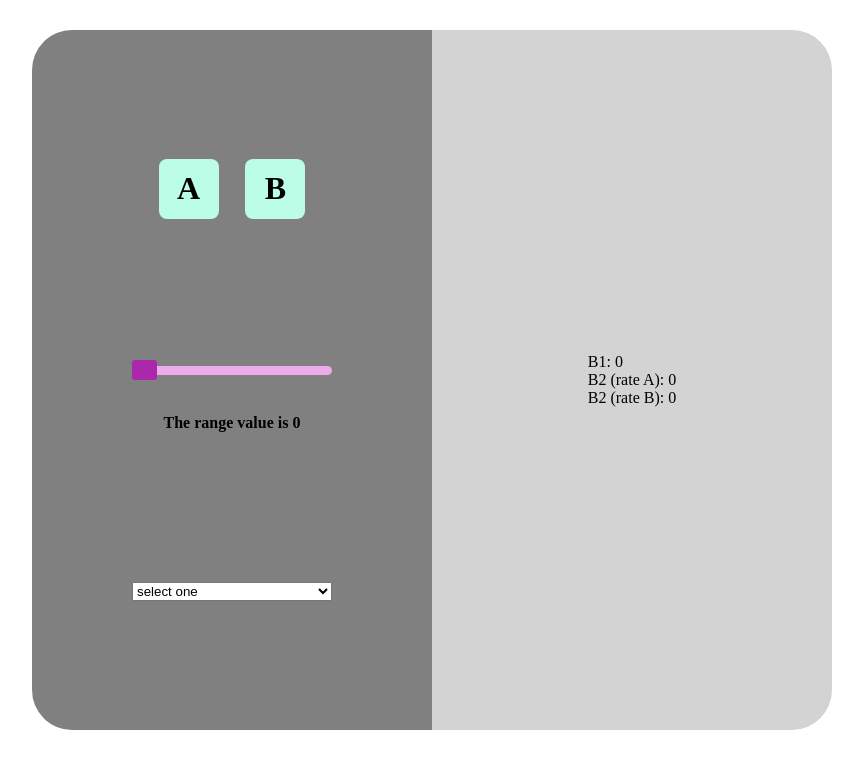
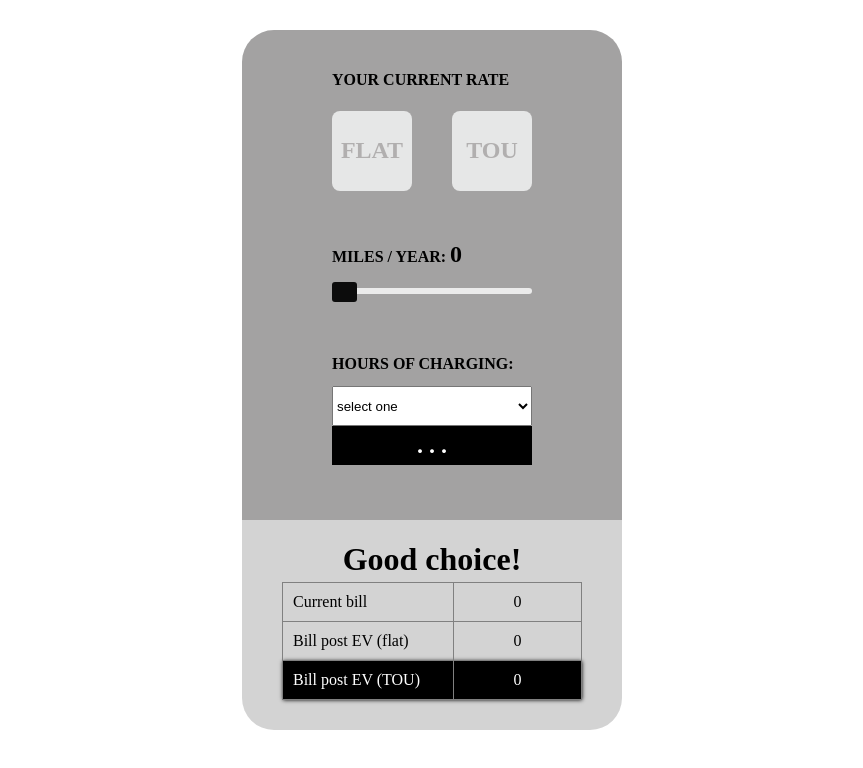
Before and after one commit to asd0999/ev, a React (Create React App) app: page / in a window 1280 px wide. Shown: the top 768 px of the page, without its empty margins (208-1071 px from the left). Built offline with nearby package versions, Linux system fonts and the light colour scheme.

Commit message:
basic css

```diff
--- a/public/index.html
+++ b/public/index.html
@@ -6,7 +6,7 @@
     <link rel="icon" href="%PUBLIC_URL%/favicon.ico" />
     <meta name="viewport" content="width=device-width, initial-scale=1" />
     <link rel="manifest" href="%PUBLIC_URL%/manifest.json" />
-    <title>React App</title>
+    <title>EV App</title>
 </head>
 
 <body>
--- a/src/components/Hours.js
+++ b/src/components/Hours.js
@@ -2,6 +2,8 @@ import React from "react";
 
 function Hours(props) {
   return (
+    <div>
+      <h4>HOURS OF CHARGING:</h4>
       <select
         name="hours"
         id="hours"
@@ -12,6 +14,14 @@ function Hours(props) {
         <option value="hours1">10am - 6pm</option>
         <option value="hours2">6pm - 10am</option>
       </select>
+      <h2 className="hours-label">
+        {props.hours === "hours1"
+          ? "AM - PM"
+          : props.hours === "hours2"
+          ? "PM - AM"
+          : ". . ."}
+      </h2>
+    </div>
   );
 }
 
--- a/src/components/Miles.js
+++ b/src/components/Miles.js
@@ -3,6 +3,9 @@ import React from "react";
 function Miles(props) {
   return (
     <div className="miles-container">
+      <h4>
+        MILES / YEAR: <span>{props.miles}</span>
+      </h4>
       <input
         type="range"
         className="miles-slider"
@@ -10,7 +13,6 @@ function Miles(props) {
         max="60000"
         onChange={(e) => props.setMiles(e.target.value)}
       />
-      <h4>The range value is {props.miles}</h4>
     </div>
   );
 }
--- a/src/components/Output.js
+++ b/src/components/Output.js
@@ -102,9 +102,32 @@ function Output(props) {
 
   return (
     <div>
-      <div>B1: {billB1 && billB1}</div>
-      <div>B2 (rate A): {billB2rateA && billB2rateA}</div>
-      <div>B2 (rate B): {billB2rateB && billB2rateB}</div>
+      <h1>
+        {rate === "A" && billB2rateA < billB2rateB
+          ? "Good choice!"
+          : rate === "A" && billB2rateA > billB2rateB
+          ? "Get TOU rate!"
+          : rate === "B" && billB2rateA < billB2rateB
+          ? "Get flat rate!"
+          : "Good choice!"}
+      </h1>
+
+      <table>
+        <tbody>
+          <tr>
+            <td className="tr-label">Current bill</td>
+            <td>{billB1 && `$ ${billB1}`}</td>
+          </tr>
+          <tr className={billB2rateA < billB2rateB ? "best-choice" : null}>
+            <td className="tr-label">Bill post EV (flat)</td>
+            <td>{billB2rateA && `$ ${billB2rateA}`}</td>
+          </tr>
+          <tr className={billB2rateA < billB2rateB ? null : "best-choice"}>
+            <td className="tr-label">Bill post EV (TOU)</td>
+            <td>{billB2rateB && `$ ${billB2rateB}`}</td>
+          </tr>
+        </tbody>
+      </table>
     </div>
   );
 }
--- a/src/components/Rates.js
+++ b/src/components/Rates.js
@@ -2,18 +2,21 @@ import React from "react";
 
 function Rates(props) {
   return (
+    <div>
+      <h4>YOUR CURRENT RATE</h4>
       <div className="rates-container">
         <div
           className={`rate-option ${props.rate === "A" ? "rate-active" : null}`}
           onClick={(e) => props.setRate("A")}
         >
-        <h1>A</h1>
+          <h2>FLAT</h2>
         </div>
         <div
           className={`rate-option ${props.rate === "B" ? "rate-active" : null}`}
           onClick={(e) => props.setRate("B")}
         >
-        <h1>B</h1>
+          <h2>TOU</h2>
+        </div>
       </div>
     </div>
   );
--- a/src/index.css
+++ b/src/index.css
@@ -1,55 +1,84 @@
+body {
+    margin: 0px;
+    padding: 0px;
+    height: 100vh;
+    width: 100%;
+}
+
+#root {
+    margin-top: 30px;
+}
+
 .container {
-    margin-top: 30px;
+    margin: 0px;
     display: flex;
+    flex-direction: column;
     width: 100%;
     height: 100vh;
+    max-height: 700px;
     justify-content: center;
+    align-items: center;
 }
 
 .input {
-    /* height: 100vh; */
-    height: 700px;
-    width: 400px;
+    height: 70%;
+    width: 380px;
     display: flex;
     flex-direction: column;
-    justify-content: space-evenly;
+    justify-content: flex-start;
     align-items: center;
-    background: grey;
-    border-radius: 40px 0px 0px 40px;
+    background: rgb(163, 162, 162);
+    border-radius: 32px 32px 0px 0px;
+    /* border: 8px solid black;
+    border-bottom: none; */
+}
+
+.input>div {
+    margin-top: 20px;
 }
 
 .output {
-    height: 700px;
-    width: 400px;
+    height: 30%;
+    width: 380px;
     display: flex;
     flex-direction: column;
-    justify-content: space-evenly;
     align-items: center;
     background: lightgray;
-    border-radius: 0px 40px 40px 0px;
+    border-radius: 0px 0px 32px 32px;
+    flex: auto;
+    /* border: 8px solid black;
+    border-top: none; */
 }
 
 .rates-container {
     display: flex;
     width: 200px;
-    justify-content: space-evenly;
+    justify-content: space-between;
 }
 
 .rate-option {
     /* border: 1px solid black; */
     cursor: pointer;
-    width: 60px;
-    height: 60px;
+    width: 80px;
+    height: 80px;
     display: flex;
     flex-direction: row;
     align-items: center;
     justify-content: center;
-    background-color: rgb(188, 253, 231);
     border-radius: 8px;
+    background-color: rgb(230, 231, 231);
+    color: rgb(177, 175, 175);
+}
+
+.rate-option h2 {
+    text-align: center;
 }
 
 .rate-active {
-    background-color: rgb(67, 250, 189);
+    background-color: rgb(9, 9, 9);
+    border-bottom: 2px solid white;
+    border-right: 1px solid white;
+    color: white;
 }
 
 input[type="range"] {
@@ -57,7 +86,7 @@ input[type="range"] {
     -webkit-appearance: none;
     margin: 10px 0;
     width: 200px;
-    background-color: grey;
+    background-color: rgb(163, 162, 162);
 }
 
 input[type="range"]:focus {
@@ -66,10 +95,10 @@ input[type="range"]:focus {
 
 input[type="range"]::-webkit-slider-runnable-track {
     width: 200px;
-    height: 9px;
+    height: 6px;
     cursor: pointer;
     /* box-shadow: 0px 0px 0px #000000; */
-    background: #edabeb;
+    background: #ebebeb;
     border-radius: 9px;
     /* border: 0px solid #000101; */
 }
@@ -80,7 +109,7 @@ input[type="range"]::-webkit-slider-thumb {
     height: 20px;
     width: 25px;
     border-radius: 3px;
-    background: #ab27ab;
+    background: #0c0c0c;
     cursor: pointer;
     -webkit-appearance: none;
     margin-top: -5.5px;
@@ -88,9 +117,59 @@ input[type="range"]::-webkit-slider-thumb {
 
 .miles-container h4 {
     width: 200px;
-    text-align: center;
+    text-align: left;
+    margin: 30px 0px 0px 0px;
 }
 
 select {
     width: 200px;
+    height: 40px;
+    margin-top: -8px;
 }
+
+h4 span {
+    font-size: 24px;
+}
+
+.hours-label {
+    margin: 0;
+    background: black;
+    color: white;
+    text-align: center;
+    padding: 6px;
+}
+
+.tr-label {
+    width: 150px;
+    text-align: left;
+}
+
+h1 {
+    text-align: center;
+    margin-bottom: 4px;
+}
+
+table {
+    border-collapse: collapse;
+    width: 300px;
+}
+
+tr,
+td {
+    border: 1px solid grey;
+}
+
+tr {
+    height: 30px;
+}
+
+td {
+    padding: 10px;
+    text-align: center;
+}
+
+.best-choice {
+    background-color: black;
+    color: white;
+    box-shadow: 0px 0px 4px black;
+}
```
Lines whose indentation alone changed are shown as unchanged.
